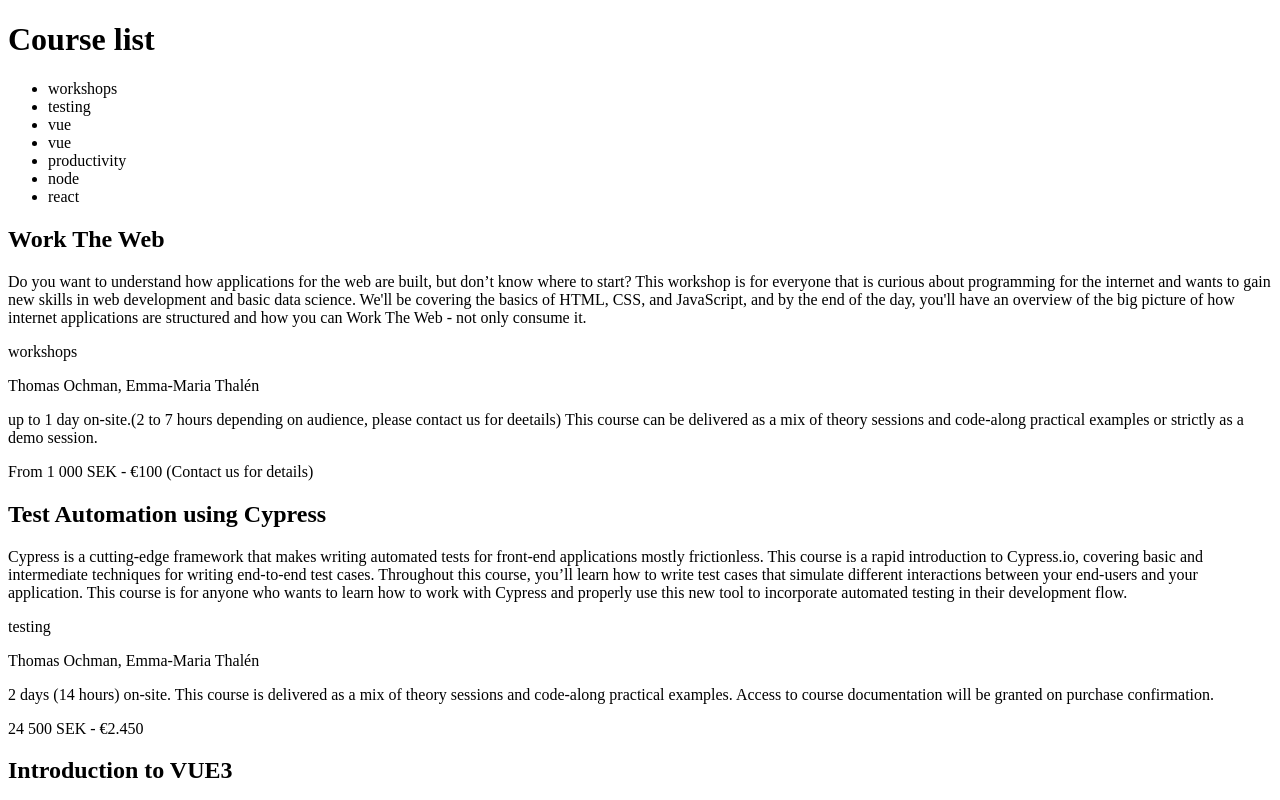
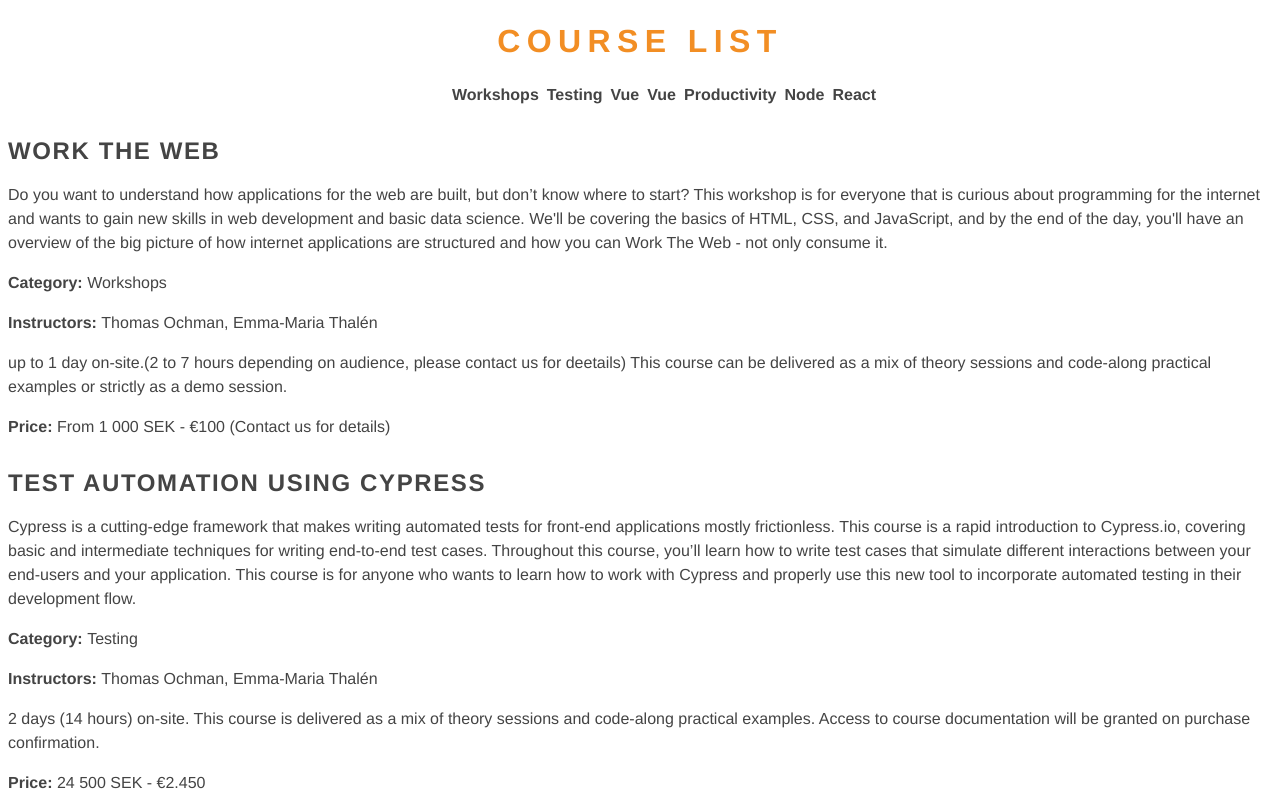
Before and after one commit to KyunginNa/final_exam_client_level_2, a React (Create React App) app in the folder react-app/: page / in a window 1280 px wide. Shown: the top 800 px of the page. Built offline with nearby package versions, Linux system fonts and the light colour scheme.

Commit message:
Adding styling

```diff
--- a/react-app/src/App.jsx
+++ b/react-app/src/App.jsx
@@ -8,10 +8,19 @@
       <div>
         <h2>{course.title}</h2>
         <p>{course.description}</p>
-        <p>{course.category}</p>
-        <p>{course.instructors}</p>
+        <p className='capitalized'>
+          <span className='bold'>Category: </span>
+          {course.category}
+        </p>
+        <p>
+          <span className='bold'>Instructors: </span>
+          {course.instructors}
+        </p>
         <p>{course.info}</p>
-        <p>{course.price}</p>
+        <p>
+          <span className='bold'>Price: </span>
+          {course.price}
+        </p>
       </div>
     )
   })
--- /dev/null
+++ b/react-app/src/index.css
@@ -0,0 +1,60 @@
+body,
+html {
+  -webkit-font-smoothing: antialiased;
+  color: #444;
+  font-family: 'gotham-light', 'Helvetica Neue', 'Helvetica', 'Roboto', 'Arial',
+    sans-serif;
+  font-size: 1rem;
+  line-height: 1.5rem;
+}
+
+h1 {
+  font-size: 2rem;
+  line-height: 2.5rem;
+  color: #f28e24;
+  letter-spacing: 0.2em;
+  text-transform: uppercase;
+  text-rendering: optimizeLegibility;
+  font-weight: bold;
+  text-align: center;
+}
+
+h2 {
+  font-size: 1.5rem;
+  line-height: 1.5rem;
+  letter-spacing: 0.1rem;
+  text-transform: uppercase;
+  color: #444444;
+  margin-top: 2rem;
+}
+
+ul {
+  list-style: none;
+  margin-bottom: 1.5rem;
+  text-align: center;
+  font-weight: bold;
+  text-transform: capitalize;
+}
+
+ul li {
+  cursor: pointer;
+  display: inline-block;
+  margin-left: 0.5rem;
+}
+
+.container {
+  padding: 2rem 1.1rem;
+}
+
+.capitalized {
+  text-transform: capitalize;
+}
+
+.center {
+  text-align: center;
+  margin: auto;
+}
+
+.bold {
+  font-weight: bold;
+}
--- a/react-app/src/index.js
+++ b/react-app/src/index.js
@@ -2,6 +2,7 @@
 import ReactDOM from 'react-dom';
 import App from './App';
 import reportWebVitals from './reportWebVitals';
+import "./index.css";
 
 ReactDOM.render(
   <React.StrictMode>
```
